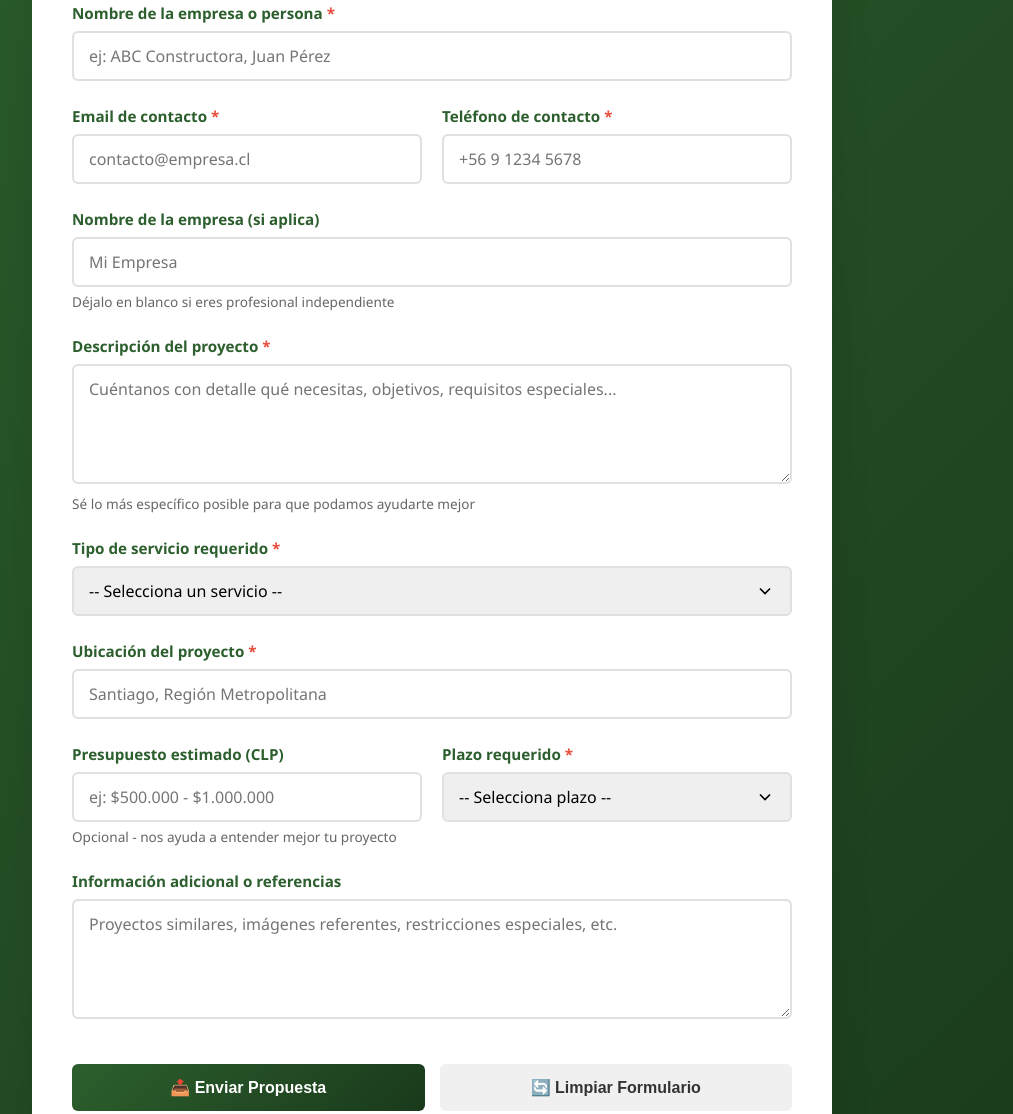
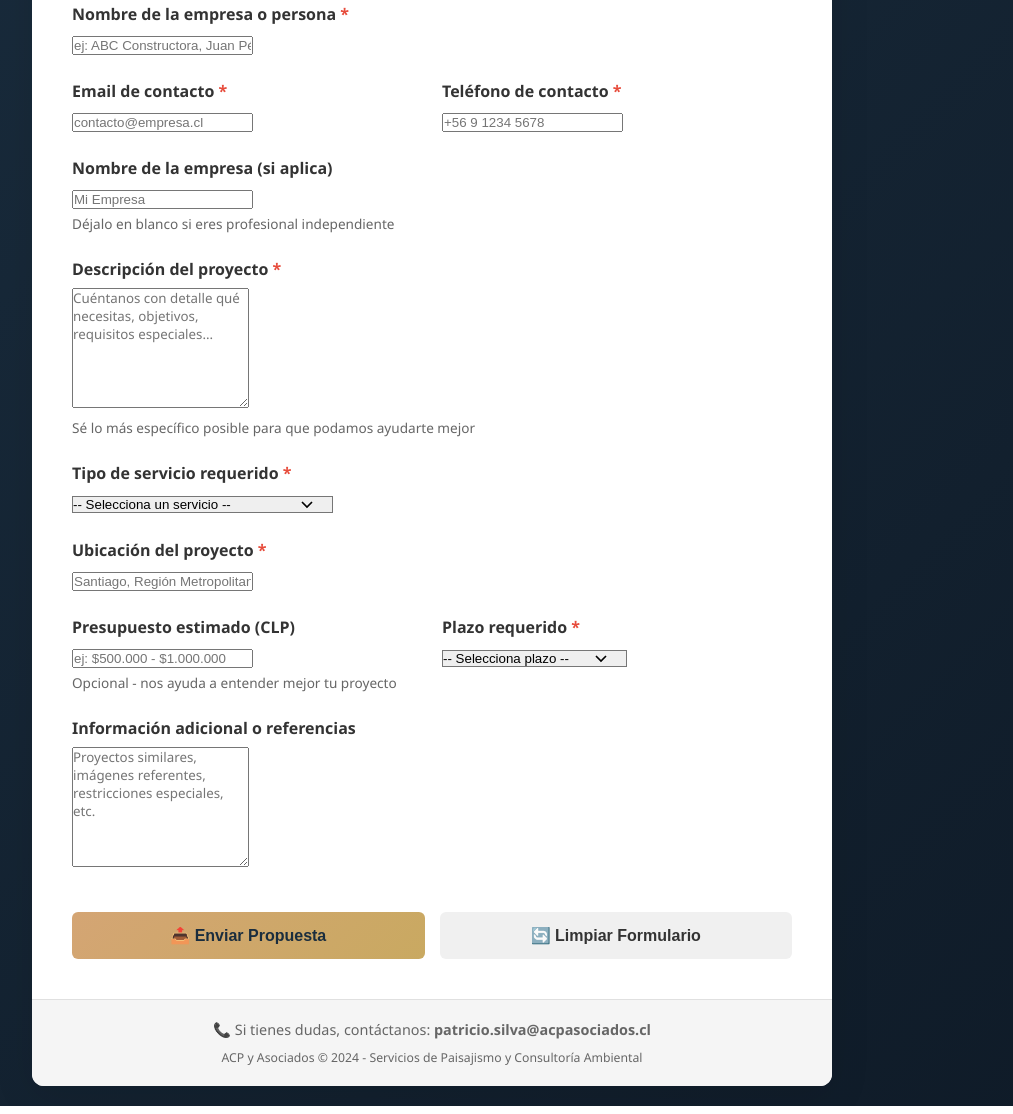
Before and after one commit to Acpyasociados/Acp-propuestas, a plain HTML site: page docs/index.html in a window 1280 px wide. Shown: the part 214-1328 px from the top of the page, without its empty margins (208-1221 px from the left). Drawn offline with Linux system fonts and the light colour scheme.

Commit message:
Update index.html

```diff
--- a/docs/index.html
+++ b/docs/index.html
@@ -13,7 +13,7 @@
 
         body {
             font-family: 'Segoe UI', Tahoma, Geneva, Verdana, sans-serif;
-            background: linear-gradient(135deg, #2c5f2d 0%, #1a3a1b 100%);
+            background: linear-gradient(135deg, #1a2d3e 0%, #0f1b28 100%);
             min-height: 100vh;
             padding: 20px;
             color: #333;
@@ -29,7 +29,7 @@
         }
 
         .header {
-            background: linear-gradient(135deg, #2c5f2d 0%, #1a3a1b 100%);
+            background: linear-gradient(135deg, #1a2d3e 0%, #0f1b28 100%);
             color: white;
             padding: 40px 20px;
             text-align: center;
@@ -58,7 +58,7 @@
             display: block;
             margin-bottom: 8px;
             font-weight: 600;
-            color: #2c5f2d;
+            color: #d4a574
             font-size: 0.95em;
         }
 
@@ -66,11 +66,11 @@
             color: #e74c3c;
         }
 
-        input[type="text"],
-        input[type="email"],
-        input[type="tel"],
-        textarea,
-        select {
+        input[type="text"]:focus,
+        input[type="email"]:focus,
+        input[type="tel"]:focus,
+        textarea:focus,
+        select:focus {
             width: 100%;
             padding: 12px 15px;
             border: 2px solid #e0e0e0;
@@ -86,8 +86,8 @@
         textarea:focus,
         select:focus {
             outline: none;
-            border-color: #2c5f2d;
-            box-shadow: 0 0 0 3px rgba(44, 95, 45, 0.1);
+            border-color: #d4a574;
+            box-shadow: 0 0 0 3px rgba(212, 165, 116, 0.1);
         }
 
         textarea {
@@ -142,13 +142,13 @@
         }
 
         .btn-submit {
-            background: linear-gradient(135deg, #2c5f2d 0%, #1a3a1b 100%);
-            color: white;
+            background: linear-gradient(135deg, #d4a574 0%, #c9a961 100%);
+            color: #1a2d3e;
         }
 
         .btn-submit:hover {
             transform: translateY(-2px);
-            box-shadow: 0 5px 20px rgba(44, 95, 45, 0.3);
+            box-shadow: 0 5px 20px rgba(212, 165, 116, 0.3);
         }
 
         .btn-submit:active {
@@ -202,7 +202,7 @@
 
         .spinner {
             border: 4px solid #f3f3f3;
-            border-top: 4px solid #2c5f2d;
+            border-top: 4px solid #d4a574;
             border-radius: 50%;
             width: 40px;
             height: 40px;
```
